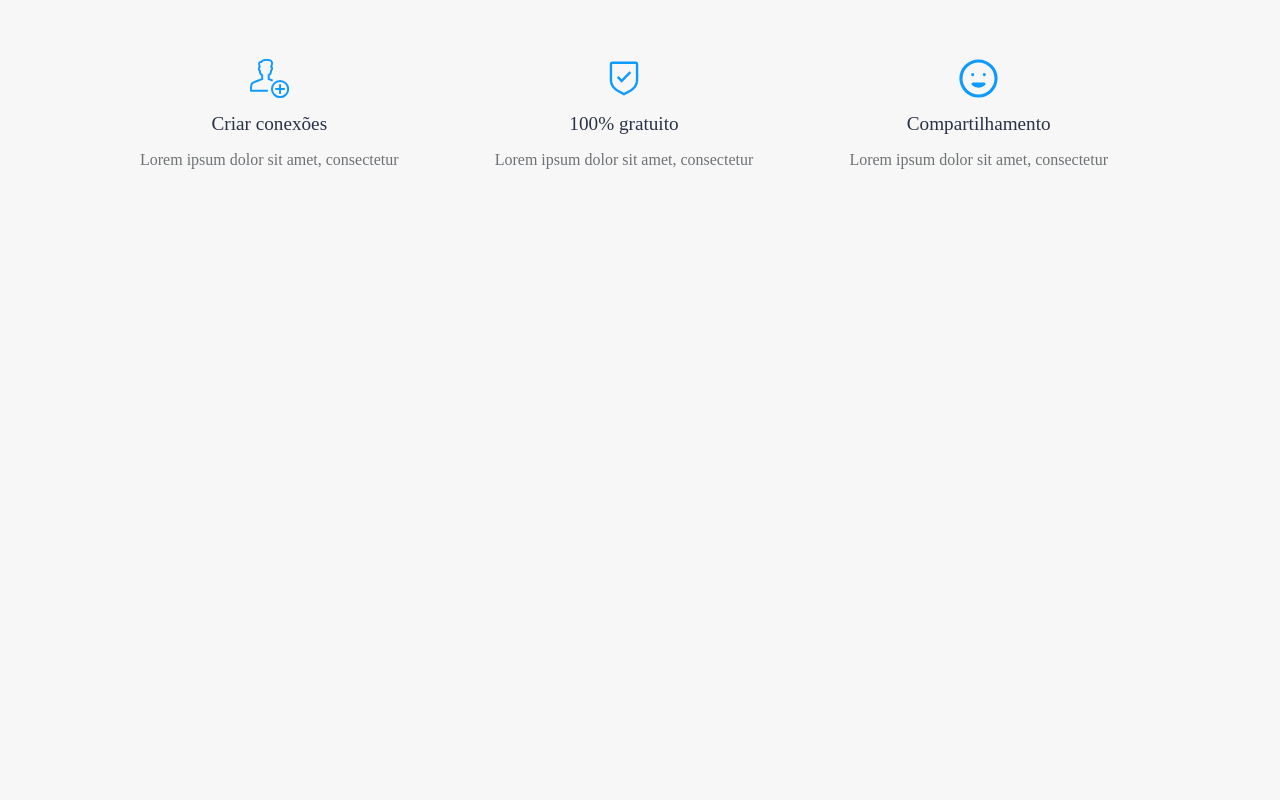
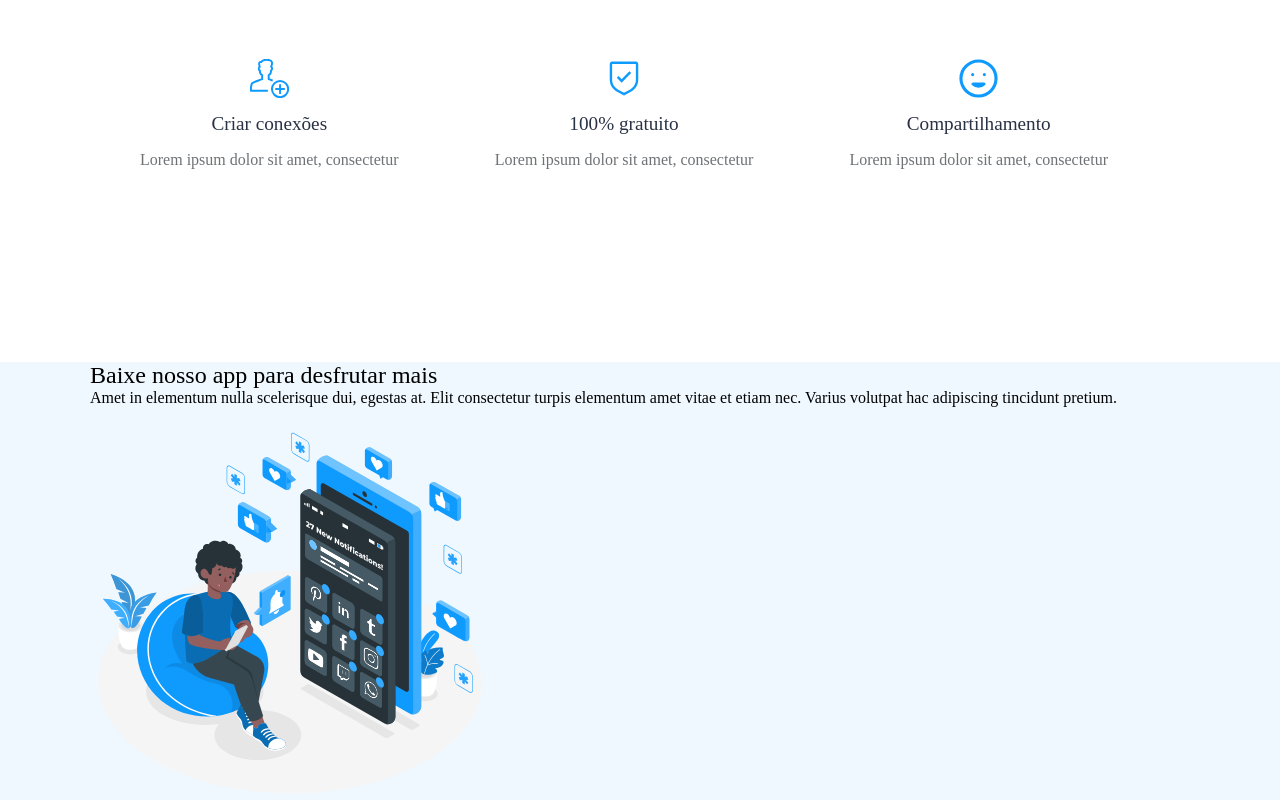
Before and after one commit to PedroMakengo/rachi, a React (Create React App) app: page / in a window 1280 px wide. Shown: the part 830-1630 px from the top of the page. Before the commit the page ends 1192 px from the top, so only its background shows below. Built offline with nearby package versions, Linux system fonts and the light colour scheme.

Commit message:
Trabalhando na section de app

```diff
--- a/src/App.css
+++ b/src/App.css
@@ -7,7 +7,6 @@ body {
 
 body {
   font-family: Poppins;
-  background: #f7f7f7;
 }
 
 .container {
--- a/src/App.jsx
+++ b/src/App.jsx
@@ -3,6 +3,7 @@ import './App.css';
 import { Header } from './components/Header';
 import { BannerBackground } from './components/Banner';
 import { About } from './components/AboutInfo';
+import { PlansApp } from './components/Plans';
 
 const App = () => {
   return (
@@ -10,6 +11,7 @@ const App = () => {
       <Header />
       <BannerBackground />
       <About />
+      <PlansApp />
     </div>
   );
 }
--- /dev/null
+++ b/src/components/Plans/index.jsx
@@ -0,0 +1,25 @@
+import React from "react";
+
+import AppImg from '../../assets/Notificacao.svg';
+
+import { PlansContainer } from './style.js';
+
+const PlansApp = () => {
+  return(
+    <PlansContainer>
+      <div className="container">
+        <div className="baixaApp">
+          <h1>Baixe nosso app para desfrutar mais</h1>
+          <p>
+            Amet in elementum nulla scelerisque dui, egestas at. Elit
+            consectetur turpis elementum amet vitae et etiam nec. Varius
+            volutpat hac adipiscing tincidunt pretium.
+          </p>
+        </div>
+        <img src={AppImg} alt="" />
+      </div>
+    </PlansContainer>
+  )
+}
+
+export { PlansApp };
--- /dev/null
+++ b/src/components/Plans/style.js
@@ -0,0 +1,7 @@
+import styled from "styled-components";
+import PlansImg from '../../assets/Bg-planos.png';
+
+
+export const PlansContainer = styled.section`
+  background: url(${PlansImg});
+`;
```
Also changed, not shown: src/assets/Notificacao.svg (renamed from src/assets/New notifications-amico 1.svg).
